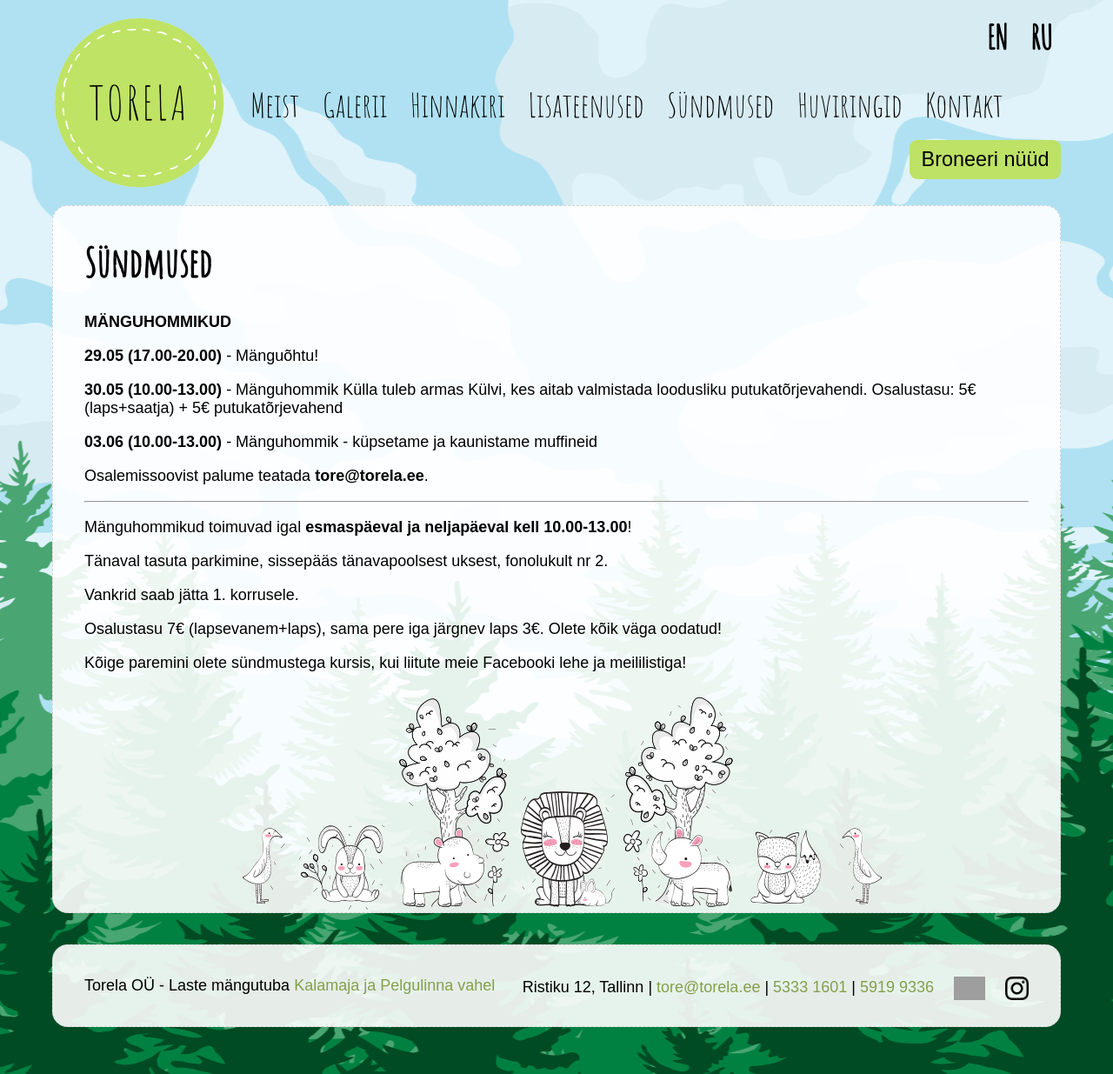
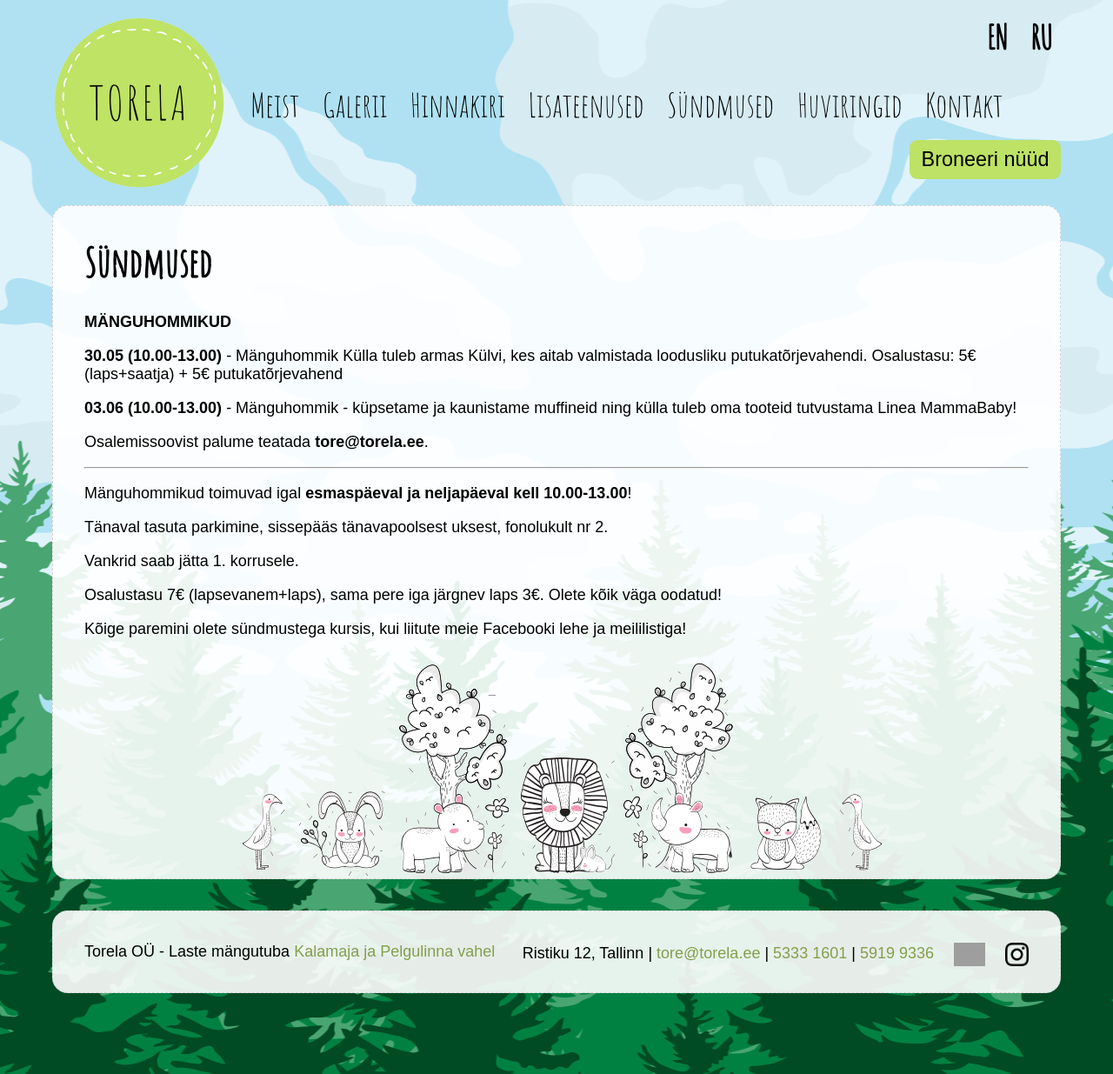
Before and after one commit to mypsik/torela, a Jekyll site: the page built from syndmused/index.md, in a window 1280 px wide. Shown: the whole page at 87% size. Built offline with Jekyll 4.4.1, drawn with Linux system fonts in a browser that asks for light colours; grey boxes are pictures that could not be loaded.

Commit message:
Update index.md

```diff
--- a/syndmused/index.md
+++ b/syndmused/index.md
@@ -9,13 +9,11 @@ ru: /ru/events/
 
 **MÄNGUHOMMIKUD**
 
-**29.05 (17.00-20.00)** - Mänguõhtu!
-
 **30.05 (10.00-13.00)** - Mänguhommik
                           Külla tuleb armas Külvi, kes aitab valmistada loodusliku putukatõrjevahendi.
                           Osalustasu: 5€ (laps+saatja) + 5€ putukatõrjevahend
 
-**03.06 (10.00-13.00)** - Mänguhommik - küpsetame ja kaunistame muffineid
+**03.06 (10.00-13.00)** - Mänguhommik - küpsetame ja kaunistame muffineid ning külla tuleb oma tooteid tutvustama Linea MammaBaby!
 
 
 Osalemissoovist palume teatada **tore@torela.ee**.
```
